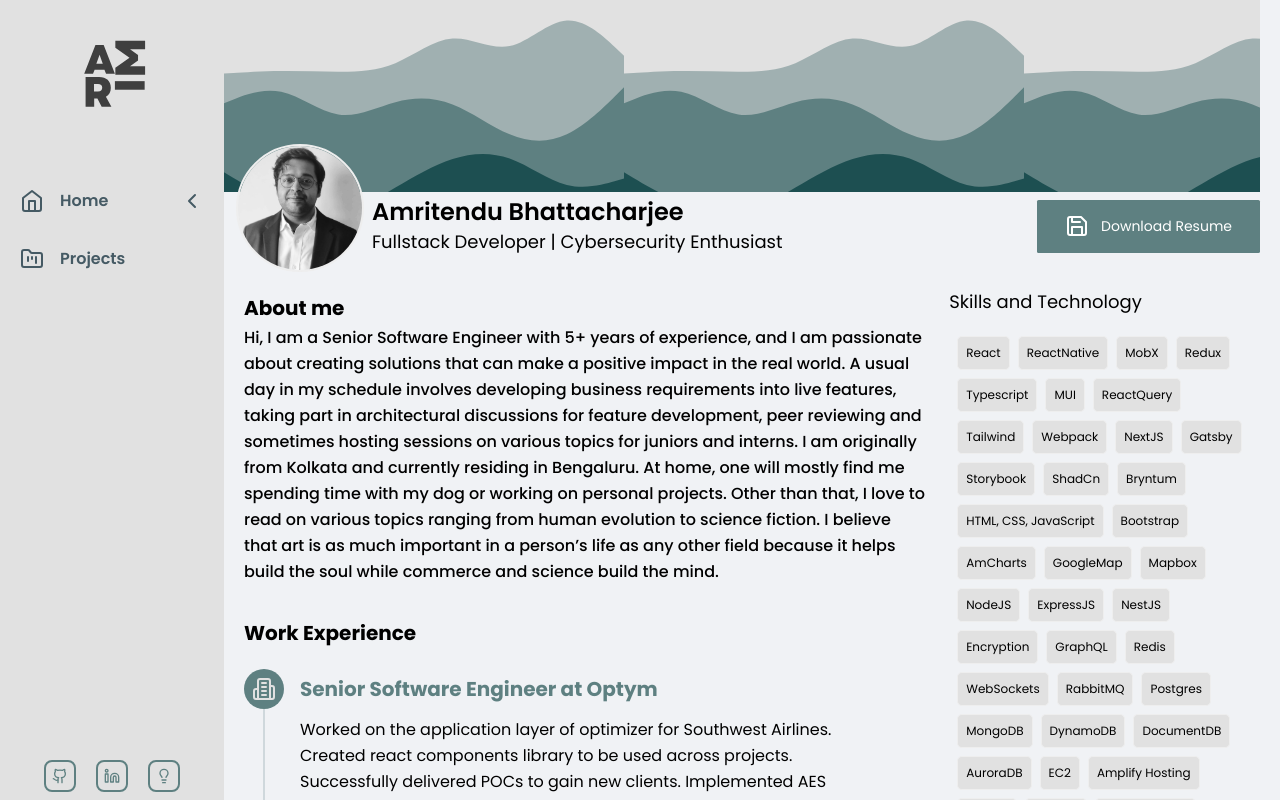
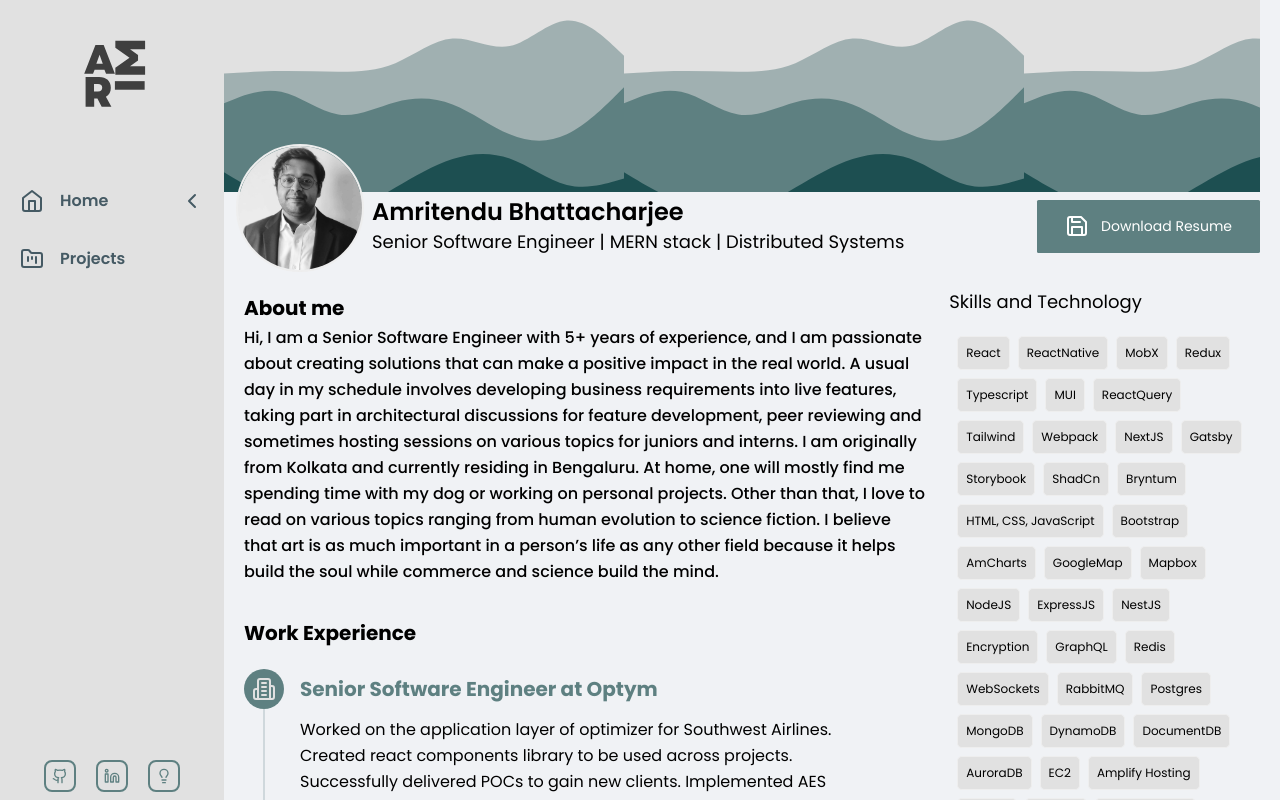
Before and after one commit to xeonray-origin/personal-web-app, a Next.js app: page / in a window 1280 px wide. Built offline with nearby package versions, Linux system fonts and the light colour scheme.

Commit message:
Update resume and headline (#18)

```diff
--- a/src/components/header.tsx
+++ b/src/components/header.tsx
@@ -45,7 +45,7 @@ const Header = () => {
 						placeholder={''}
 						variant='lead'
 					>
-						Fullstack Developer | Cybersecurity Enthusiast
+						Senior Software Engineer | MERN stack | Distributed Systems
 					</Typography>
 				</div>
 				<Button
```
Also changed, not shown: 1 other file (tests, documents, lock files or other folders).
